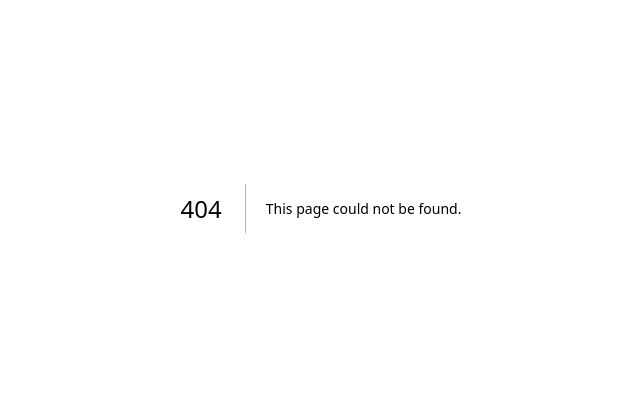
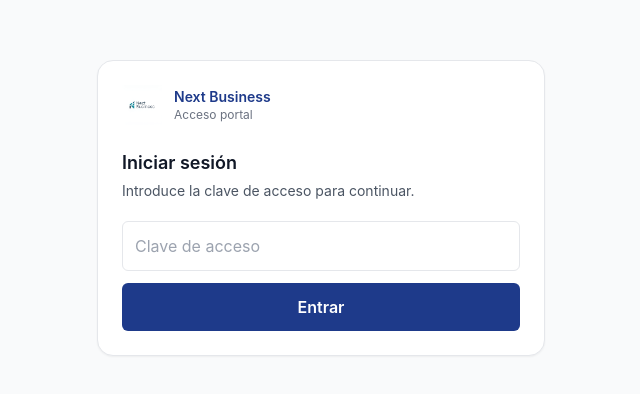
Before and after one commit to nextbusinesstest/next-business-template, a Next.js app: page /client/login in a window 1280 px wide. Before the commit this address had no page. Shown: the part 192-586 px from the top of the page, without its empty margins (319-959 px from the left). Built offline with nearby package versions, Linux system fonts and the light colour scheme.

Commit message:
Create login.js

```diff
--- /dev/null
+++ b/pages/client/login.js
@@ -0,0 +1,78 @@
+import Head from "next/head";
+import { useState } from "react";
+import { useRouter } from "next/router";
+
+export default function ClientLogin() {
+  const [password, setPassword] = useState("");
+  const [status, setStatus] = useState("idle");
+  const [error, setError] = useState(null);
+  const router = useRouter();
+
+  const onSubmit = async (e) => {
+    e.preventDefault();
+    setStatus("loading");
+    setError(null);
+
+    try {
+      const res = await fetch("/api/auth/login", {
+        method: "POST",
+        headers: { "Content-Type": "application/json" },
+        body: JSON.stringify({ password }),
+      });
+
+      const data = await res.json().catch(() => ({}));
+
+      if (!res.ok) throw new Error(data.error || "Login error");
+
+      router.push("/client/new");
+    } catch (err) {
+      setError(err.message);
+      setStatus("error");
+    }
+  };
+
+  return (
+    <>
+      <Head>
+        <title>Next Business · Acceso</title>
+        <link rel="icon" type="image/png" href="/logo.png" />
+      </Head>
+
+      <div className="min-h-screen bg-gray-50 flex items-center justify-center px-6">
+        <div className="w-full max-w-md bg-white border rounded-2xl shadow-sm p-6">
+          <div className="flex items-center gap-3">
+            <img src="/logo.png" alt="Next Business" className="w-10 h-10 object-contain" />
+            <div>
+              <div className="text-sm font-semibold text-blue-900">Next Business</div>
+              <div className="text-xs text-gray-500">Acceso portal</div>
+            </div>
+          </div>
+
+          <h1 className="mt-6 text-lg font-semibold text-gray-900">Iniciar sesión</h1>
+          <p className="mt-1 text-sm text-gray-600">
+            Introduce la clave de acceso para continuar.
+          </p>
+
+          <form onSubmit={onSubmit} className="mt-5 grid gap-3">
+            <input
+              type="password"
+              value={password}
+              onChange={(e) => setPassword(e.target.value)}
+              className="p-3 border rounded-md"
+              placeholder="Clave de acceso"
+              required
+            />
+            <button
+              type="submit"
+              disabled={status === "loading"}
+              className="px-4 py-3 bg-blue-900 text-white rounded-md font-semibold hover:bg-blue-800 disabled:opacity-60"
+            >
+              {status === "loading" ? "Entrando..." : "Entrar"}
+            </button>
+            {error && <div className="text-sm text-red-600">Error: {error}</div>}
+          </form>
+        </div>
+      </div>
+    </>
+  );
+}
```
